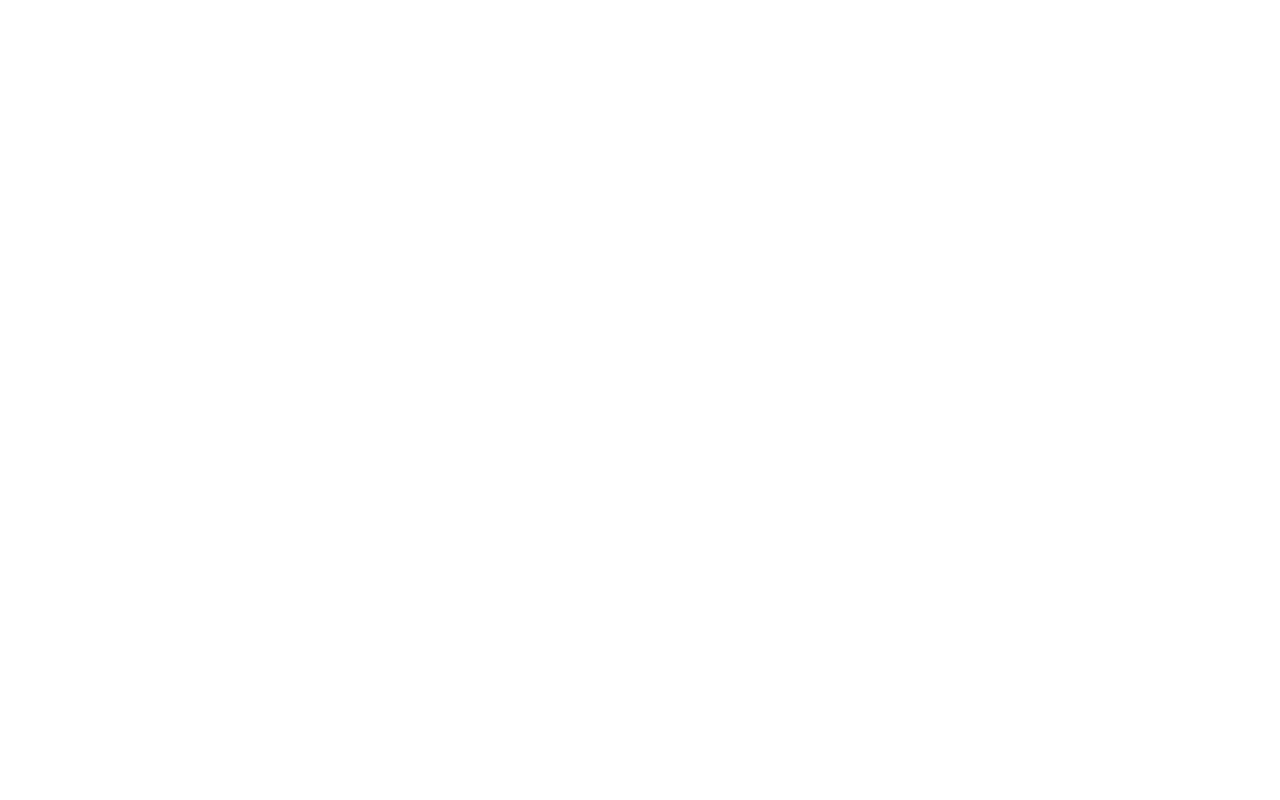
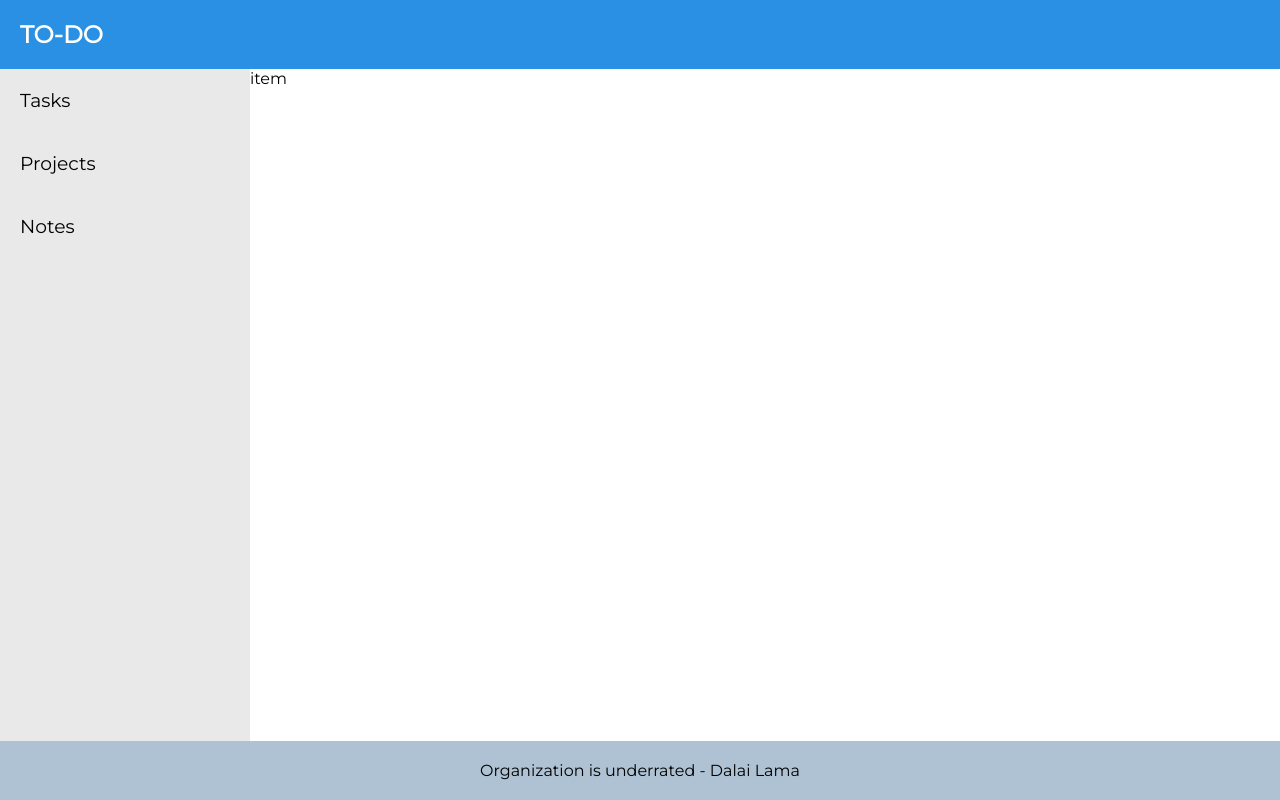
Before and after one commit to CarlosCapili/ToDoList, a website built with webpack: page dist/index.html in a window 1280 px wide. Built offline with nearby package versions, Linux system fonts and the light colour scheme.

Commit message:
added layout

```diff
--- a/dist/index.html
+++ b/dist/index.html
@@ -1,10 +1,40 @@
 <!DOCTYPE html>
-<html>
+<html lang="en">
 <header>
+    <meta charset="UTF-8">
+    <meta name="viewport" content="width=device-width, initial-scale=1.0">
     <title>To-Do List</title>
     <link rel="stylesheet" href="style.css">
+    <link rel="preconnect" href="https://fonts.googleapis.com">
+    <link rel="preconnect" href="https://fonts.gstatic.com" crossorigin>
+    <link href="https://fonts.googleapis.com/css2?family=Montserrat&display=swap" rel="stylesheet">
 </header>
 <body>
+    <div class="content">
+        <header class="page-header">
+            <h2>TO-DO</h2>
+        </header>
+        <div class="page-main">
+            <div class="row">
+                <div id="left" class="column">
+                    <div class="side-bar">
+                        <h3 class="item">Tasks</h3>
+                        <h3 class="item">Projects</h3>
+                        <h3 class="item">Notes</h3>
+                    </div>
+                </div>
+                <div id="right" class="column">
+                    <div class="list-items">
+                        item
+                    </div>
+                </div>
+            </div>
+        </div>
+        <footer class="page-footer">
+            <p>Organization is underrated - Dalai Lama</p>
+        </footer>
+    </div>
+
     <script src="main.js"></script>
 </body>
 </html>
--- a/dist/style.css
+++ b/dist/style.css
@@ -0,0 +1,72 @@
+* {
+    margin: 0;
+    padding: 0;
+    box-sizing: border-box;
+}
+
+body {
+    font-family: 'Montserrat', sans-serif;
+}
+
+.content {
+    display: flex;
+    flex-direction: column;
+    height: 100vh;
+}
+
+/* Header styles */
+.page-header {
+    color: #ffffff;
+    background-color: rgb(41, 144, 228);
+    padding: 20px;
+}
+
+/* Main styles */
+.page-main {
+    flex-grow: 1;
+}
+
+.row {
+    display: flex;
+    flex-direction: row;
+    height: 100%;
+}
+
+.column {
+    flex:1;
+}
+
+.item {
+    padding: 20px;
+    font-weight: normal;
+}
+
+.item:hover {
+    cursor: pointer;
+    background-color: rgb(212, 212, 212);
+}
+
+.side-bar {
+
+}
+
+.list-items {
+
+}
+
+#left {
+    background-color: rgb(233, 233, 233);
+    max-width: 250px;
+}
+
+
+#right {
+    background-color: #ffffff;
+}
+
+/* Footer styles */
+.page-footer {
+    background-color: rgb(174, 194, 211);
+    text-align: center;
+    padding: 20px;
+}
```
